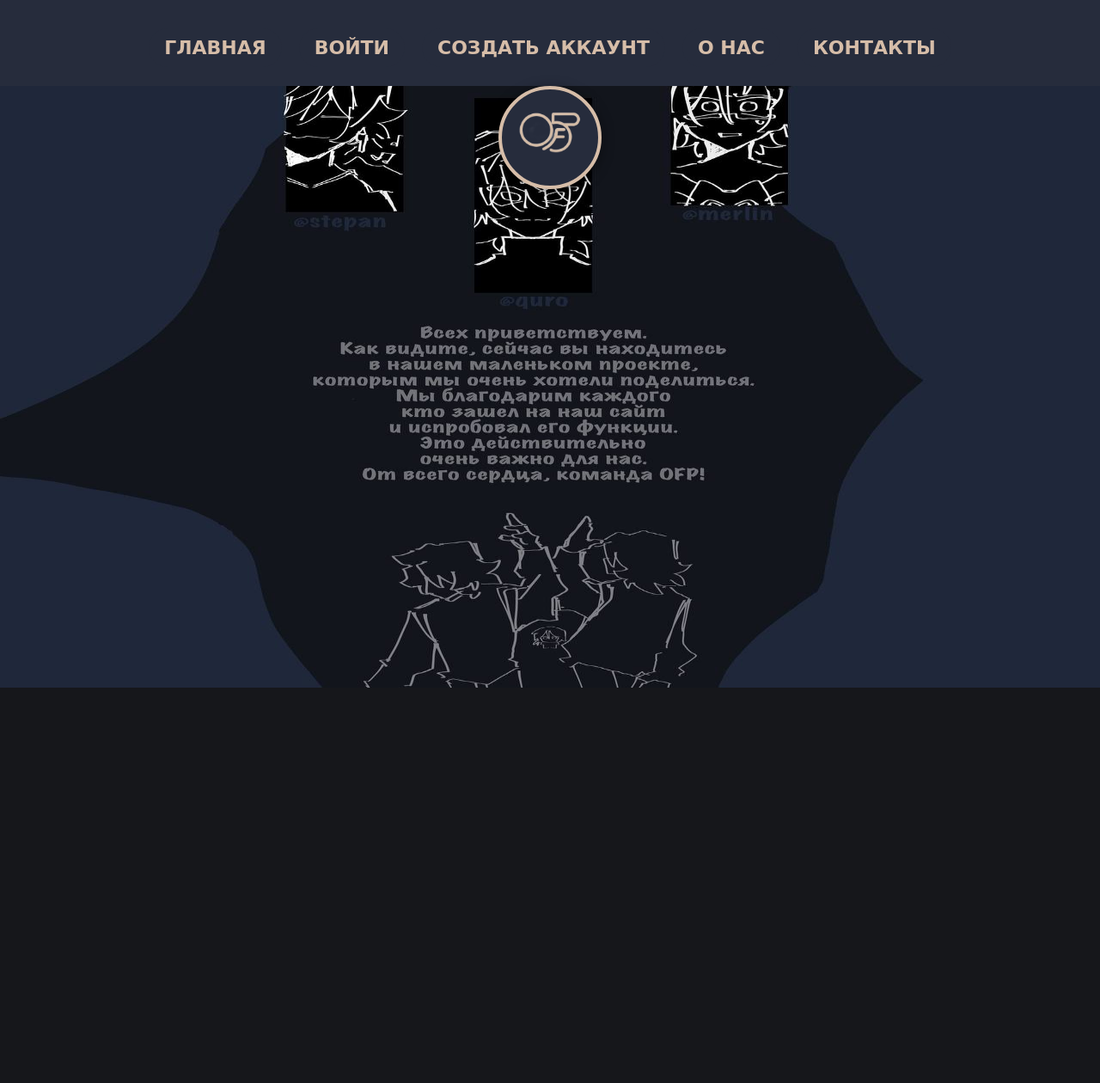
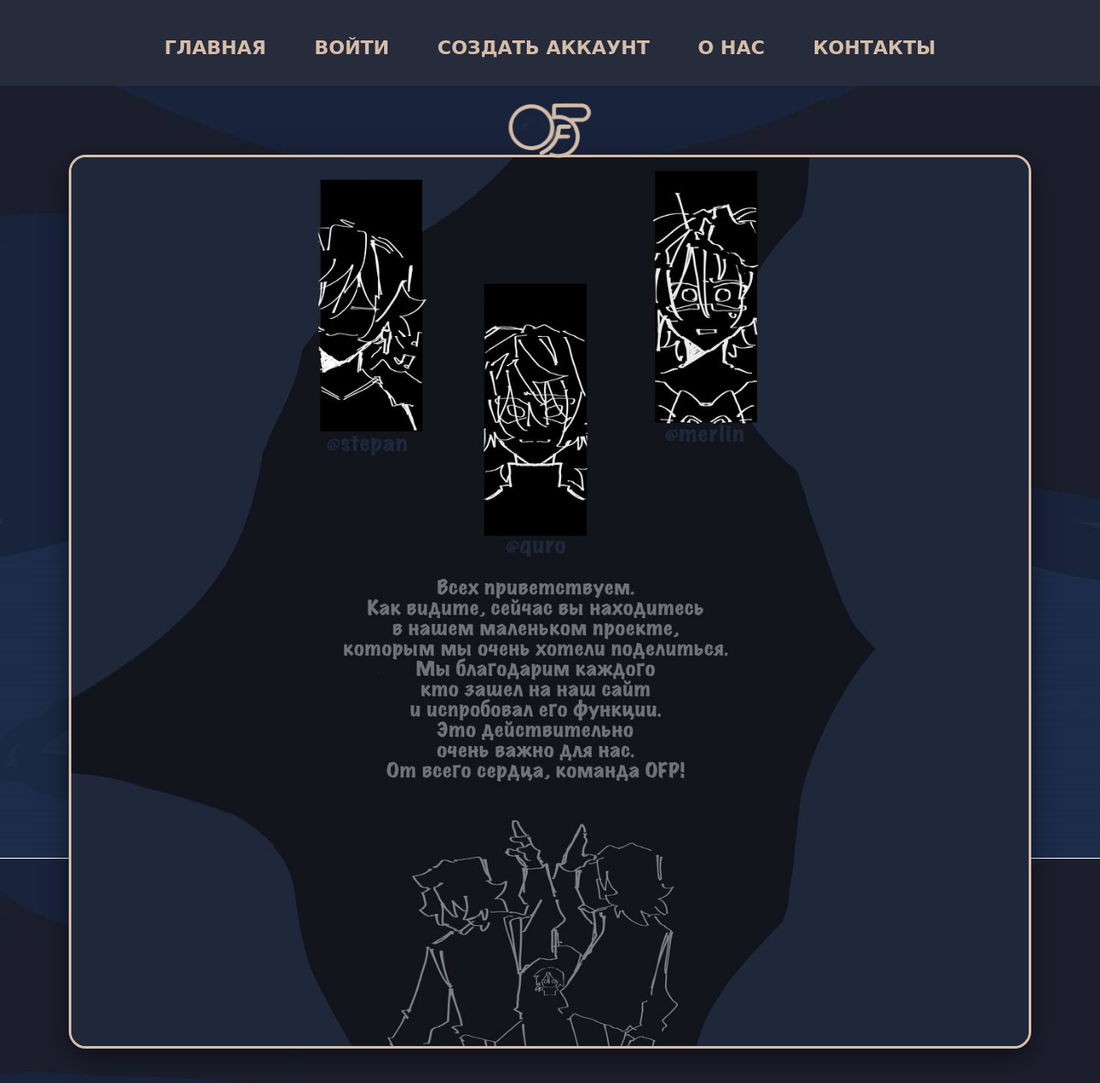
Before and after one commit to merlinarmagidon/habit-tracker, a Django app: page /about/ in a window 1280 px wide. Shown: the whole page at 86% size. Before the commit the page ends 800 px from the top, so only its background shows below. Run offline with Django 4.2, Linux system fonts and the light colour scheme.

Commit message:
олное обновление сайта: гостевая страница, исправления, улучшения интерфейса

```diff
--- a/habit/forms.py
+++ b/habit/forms.py
@@ -30,8 +30,7 @@ class HabitForm(forms.ModelForm):
     PERIOD_CHOICES = [
         ('daily', 'Ежедневно'),
         ('weekly', 'Еженедельно'),
-        ('monthly', 'Ежемесячно'),
-        ('annual', 'Ежегодно')
+        ('monthly', 'Ежемесячно')
     ]
 
     GOAL_CHOICES = [
--- a/habit/templates/about.html
+++ b/habit/templates/about.html
@@ -3,10 +3,10 @@
 
 {% block page_styles %}
 <style>
-    /* Очень сильные селекторы для переопределения */
+    /* Используем дефолтный фон */
     html body {
-        background: url('{% static "images/about_us.jpg" %}') no-repeat center center fixed !important;
-        background-size: 100% 100% !important;
+        background: url('{% static "images/default_bg.jpg" %}') no-repeat center center fixed !important;
+        background-size: cover !important;
         margin: 0 !important;
         padding: 0 !important;
     }
@@ -18,13 +18,40 @@
         content: none !important;
     }
 
-    /* Прячем контент */
+    /* Контент - делаем видимым и добавляем прокрутку */
     .content {
-        display: none !important;
+        display: block !important;
+        min-height: 100vh;
+        overflow-y: auto;
+        padding: 20px !important;
+    }
+
+    /* Контейнер для изображения */
+    .about-image-container {
+        display: flex;
+        justify-content: center;
+        align-items: center;
+        min-height: calc(100vh - 200px);
+        width: 100%;
+        padding: 20px;
+    }
+
+    /* Изображение */
+    .about-image {
+        max-width: 100%;
+        width: auto;
+        height: auto;
+        max-height: none;
+        border: 3px solid #D6BDA8;
+        border-radius: 20px;
+        box-shadow: 0 10px 30px rgba(0, 0, 0, 0.5);
+        object-fit: contain;
     }
 </style>
 {% endblock %}
 
 {% block content %}
-<!-- Пусто -->
+<div class="about-image-container">
+    <img src="{% static 'images/about_us.jpg' %}" alt="О нас" class="about-image">
+</div>
 {% endblock %}
--- a/habit/templates/base.html
+++ b/habit/templates/base.html
@@ -99,26 +99,25 @@
             align-items: center;
         }
 
-        /* Логотип */
+        /* ЛОГОТИП - БЕЗ ОБВОДКИ */
         .logo-img {
             width: 120px;
             height: 120px;
-            border-radius: 50%;
-            border: 4px solid #D6BDA8;
-            background-color: #262C3C;
-            padding: 12px;
-            box-shadow: 0 3px 15px rgba(0, 0, 0, 0.4);
+            /* border-radius: 50%; Убрано - квадратный логотип */
+            /* border: 4px solid #D6BDA8; Убрана обводка */
+            background-color: transparent;
+            padding: 0;
+            box-shadow: none;
             object-fit: contain;
-            transition: transform 0.3s ease, box-shadow 0.3s ease;
-            -webkit-transition: -webkit-transform 0.3s ease, box-shadow 0.3s ease;
-            -ms-transition: -ms-transform 0.3s ease, box-shadow 0.3s ease;
+            transition: transform 0.3s ease;
+            -webkit-transition: -webkit-transform 0.3s ease;
+            -ms-transition: -ms-transform 0.3s ease;
         }
 
         .logo-img:hover {
             transform: scale(1.05);
             -webkit-transform: scale(1.05);
             -ms-transform: scale(1.05);
-            box-shadow: 0 4px 18px rgba(214, 189, 168, 0.4);
         }
 
         nav {
@@ -194,7 +193,7 @@
             font-weight: bold;
         }
 
-        /* Карточки - УМЕНЬШЕНЫ */
+        /* Карточки */
         .add-habit-card, .streak-card, .home-streak-card, .completed-card {
             background-color: rgba(38, 44, 60, 0.9);
             background-color: #262C3C; /* Для старых браузеров */
@@ -251,7 +250,7 @@
             box-shadow: 0 4px 12px rgba(214, 189, 168, 0.3);
         }
 
-        /* Формы - кроссбраузерные */
+        /* Формы */
         .form-group {
             margin-bottom: 20px;
             width: 100%;
@@ -312,7 +311,7 @@
             width: 100%;
         }
 
-        /* Адаптивность - кроссбраузерная */
+        /* Адаптивность */
         @media (max-width: 1024px) {
             header {
                 margin-bottom: 35px;
@@ -380,8 +379,6 @@
                 width: 90px;
                 height: 90px;
                 bottom: -60px;
-                padding: 10px;
-                border-width: 3px;
             }
 
             .add-habit-card, .streak-card {
@@ -438,8 +435,6 @@
                 width: 80px;
                 height: 80px;
                 bottom: -50px;
-                padding: 8px;
-                border-width: 2px;
             }
 
             .content h1 {
```
Also changed, not shown: Users/templates/Users/login.html (+34 -1 lines), Users/templates/Users/logout.html (+13 -5 lines), Users/templates/Users/register.html (+34 -1 lines), habit/templates/home_guest.html (added, +82 -0 lines), habit/views.py (+10 -1 lines), habit/static/images/guest_bg.jpg (added), habit/static/images/login_bg.jpg.
